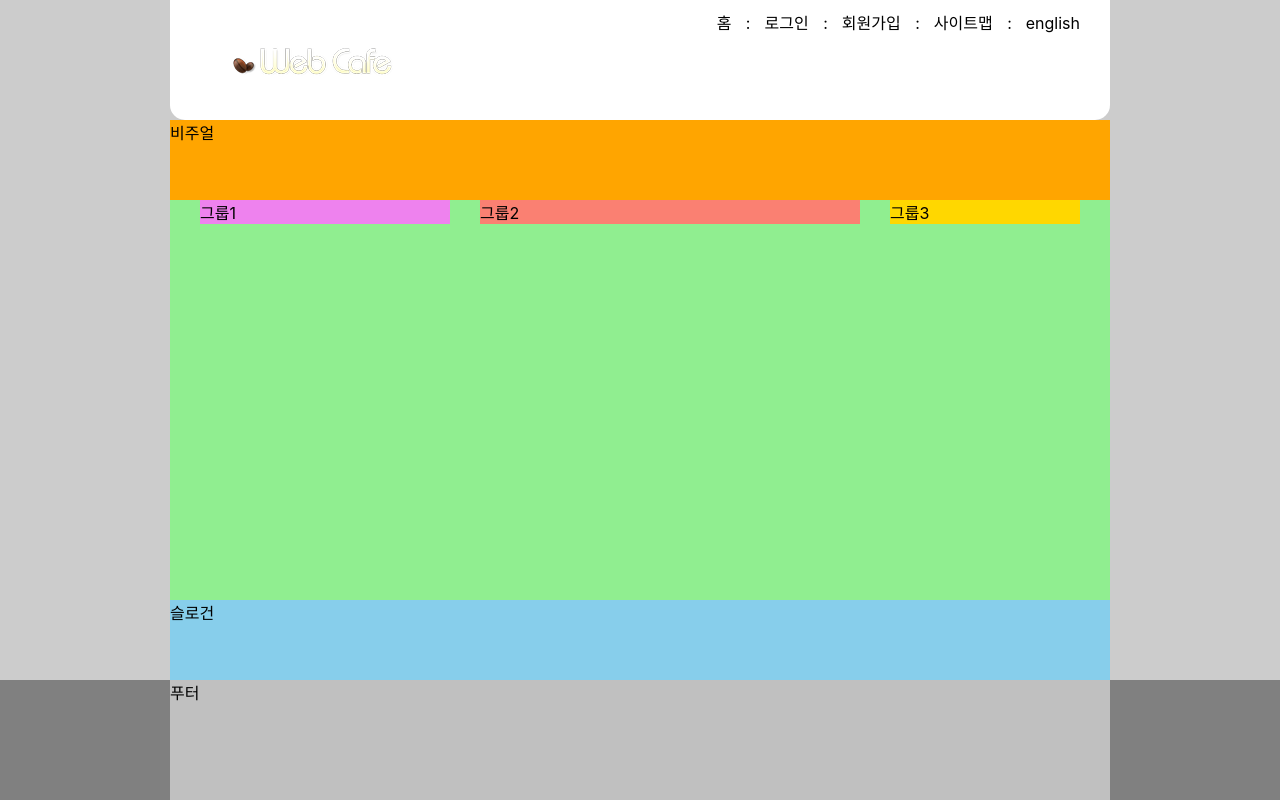
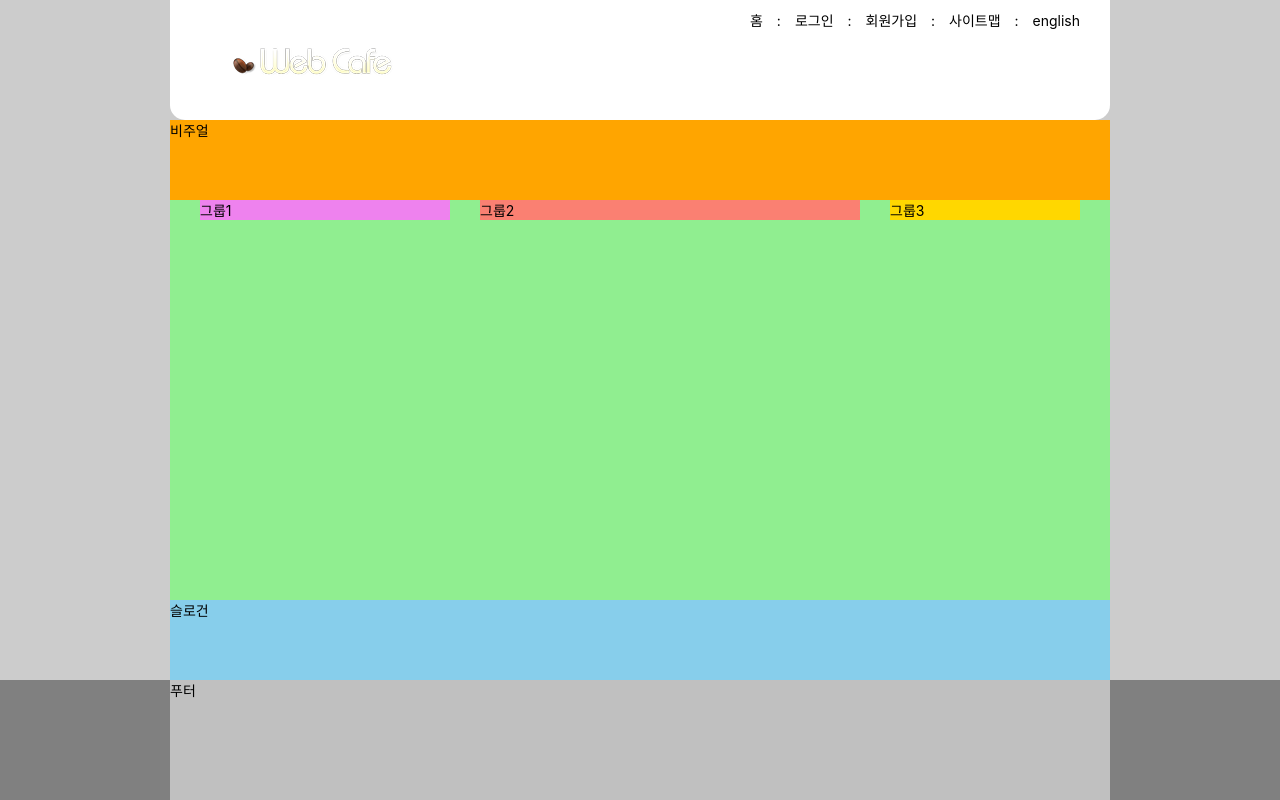
Before and after one commit to tiramin/HTML5, a plain HTML site: page index.html in a window 1280 px wide. Drawn offline with Linux system fonts and the light colour scheme; a web font is replaced by a local one.

Commit message:
폰트 사이즈 조절

```diff
--- a/styles/style.css
+++ b/styles/style.css
@@ -1,5 +1,8 @@
 @import url(./normalize.css);
 @import url(./reset.css);
+html{
+  font-size: 10px;
+}
 /* 링크 스타일 */
 a{
   color: inherit;
@@ -8,6 +11,8 @@
 
 /* 본문 스타일 */
 body{
+  /* em, rem 단위 사용 */
+  font-size: 1.4rem;
   color: 212121;
   background: #ccc;
   font-family: "Pretendard Variable", Pretendard, -apple-system, BlinkMacSystemFont, system-ui, Roboto, "Helvetica Neue", "Segoe UI", "Apple SD Gothic Neo", "Noto Sans KR", "Malgun Gothic", "Apple Color Emoji", "Segoe UI Emoji", "Segoe UI Symbol", sans-serif;
```
